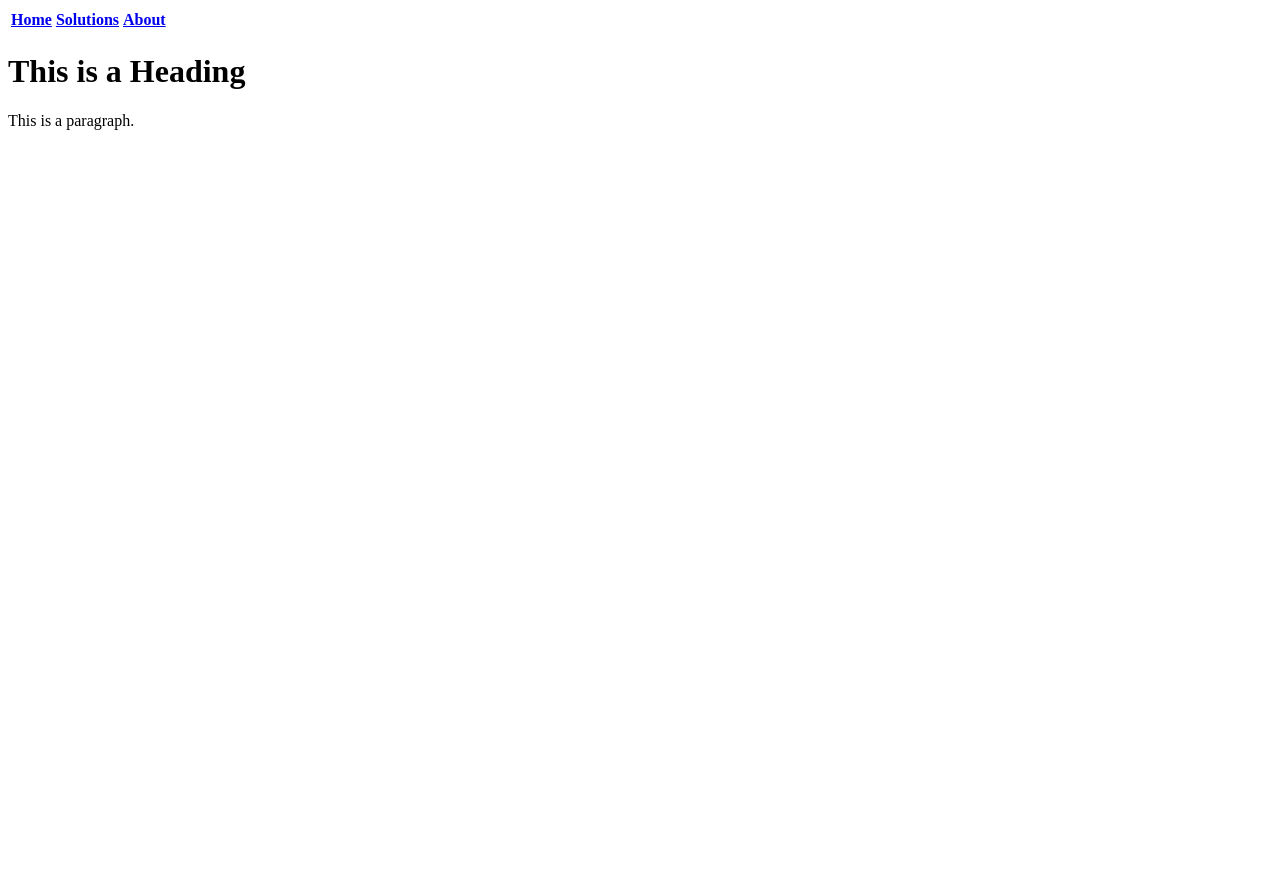
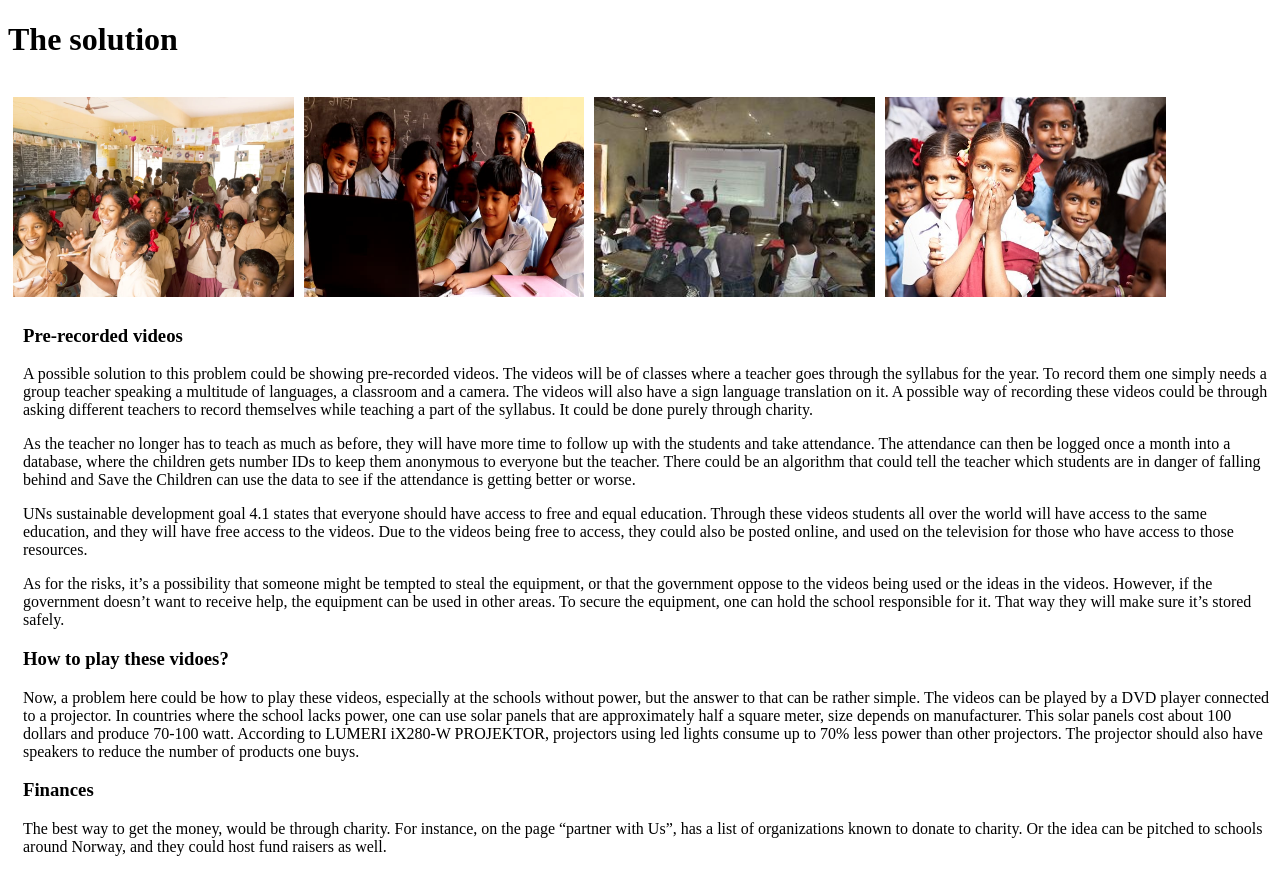
Before and after one commit to wanianabi/innovationcamp, a plain HTML site: page losning.html in a window 1280 px wide. Before the commit the page ends 800 px from the top, so only its background shows below. Drawn offline with Linux system fonts and the light colour scheme.

Commit message:
endringer

```diff
--- a/innovation.css
+++ b/innovation.css
@@ -1,3 +1,23 @@
+<<<<<<< Updated upstream
+=======
+body{
+  background-color: white;
+}
+
+#tekst {
+  text-align: center;
+  color: grey;
+}
+
+#info {
+}
+
+#header {
+font-family: Arial;
+ margin: 0;
+ color: grey;
+}
+>>>>>>> Stashed changes
 
 .header {
   padding-top: 60px;
@@ -7,3 +27,37 @@
   background: #ffbb99;
   color: white;
   font-size: 30px;
+<<<<<<< Updated upstream
+=======
+}
+#paragraf1 {
+  text-align: left;
+    color: grey;
+}
+.body_sec {
+    margin-left:15px;
+  }
+
+  .row::after {
+  content: "";
+  clear: both;
+  display: table;
+
+}
+.column {
+  float: left;
+  width: 23%;
+  padding: 5px;
+}
+
+.column img {
+  margin-top: 12px;
+}
+
+.body_sec {
+  font-family: "Times New Roman",Times, serif;
+}
+* {
+  box-sizing: border-box;
+}
+>>>>>>> Stashed changes
--- a/losning.html
+++ b/losning.html
@@ -1,22 +1,84 @@
 <!DOCTYPE html>
 <html>
 <head>
-<title>Page Title</title>
+  <meta charset="utf-8">
+<title>losning</title>
+  <link rel="stylesheet" type="text/css" href="innovation.css">
 </head>
 <body>
 
-  <div class="header">
-    <table>
-      <tr>
-        <th> <a href="index.html"</a>Home</th>
-        <th> <a href="losning.html"</a>Solutions</th>
-        <th><a href="#om">About</th>
-      </tr>
-    </table>
+<!--header-->
+<header>
+  <div class="header1"></div>
+  <h1 id="overskrift">The solution</h1>
+</header>
+
+<!--Nevigation bar-->
+
+<!--Photo grid-->
+<div class="row">
+  <div class="column">
+    <img src="bilde1.webp" style="width:100%" height="200px">
+    </div>
+    <div class="column">
+    <img src="bilde2.jpg" style="width:100%" height="200px">
+      </div>
+      <div class="column">
+    <img src="bilde3.jpg" style="width:100%" height="200px">
+  </div>
+  <div class="column">
+    <img src="bilde4.png" style="width:100%" height="200px">
+  </div>
   </div>
 
-<h1>This is a Heading</h1>
-<p>This is a paragraph.</p>
+
+
+<!--Content-->
+<div class="body_sec">
+    <h3>Pre-recorded videos</h3>
+    <p>A possible solution to this problem could be showing pre-recorded videos.
+       The videos will be of classes where a teacher goes through the syllabus
+       for the year. To record them one simply needs a group teacher speaking a
+       multitude of languages, a classroom and a camera. The videos will also have
+       a sign language translation on it. A possible way of recording these videos
+      could be through asking different teachers to record themselves while teaching
+      a part of the syllabus. It could be done purely through charity.</p>
+
+      <p> As the teacher no longer has to teach as much as before, they will have more
+        time to follow up with the students and take attendance. The attendance can then
+        be logged once a month into a database, where the children gets number IDs to keep
+        them anonymous to everyone but the teacher. There could be an algorithm that could
+        tell the teacher which students are in danger of falling behind and Save the Children
+        can use the data to see if the attendance is getting better or worse.</p>
+
+        <p> UNs sustainable development goal 4.1 states that everyone should have access to free
+           and equal education. Through these videos students all over the world will have access
+          to the same education, and they will have free access to the videos. Due to the videos being
+           free to access, they could also be posted online, and used on the television for those who have
+          access to those resources.</p>
+
+          <p>As for the risks, it’s a possibility that someone might be tempted to steal the equipment,
+            or that the government oppose to the videos being used or the ideas in the videos. However,
+             if the government doesn’t want to receive help, the equipment can be used in other areas.
+             To secure the equipment, one can hold the school responsible for it. That way they will
+            make sure it’s stored safely.</p>
+
+    <h3>How to play these vidoes?</h3>
+    <p>Now, a problem here could be how to play these videos, especially at the schools
+      without power, but the answer to that can be rather simple. The videos can be played
+      by a DVD player connected to a projector. In countries where the school lacks power,
+      one can use solar panels that are approximately half a square meter, size depends on
+      manufacturer. This solar panels cost about 100 dollars and produce 70-100 watt.
+      According to LUMERI iX280-W PROJEKTOR, projectors using led lights consume up to 70%
+       less power than other projectors. The projector should also have speakers to reduce the
+      number of products one buys.</p>
+
+    <h3>Finances</h3>
+    <p>The best way to get the money, would be through charity. For instance, on the page
+      “partner with Us”, has a list of organizations known to donate to charity. Or the idea
+      can be pitched to schools around Norway, and they could host fund raisers as well.</p>
+</div>
+
 
 </body>
 </html>
```
